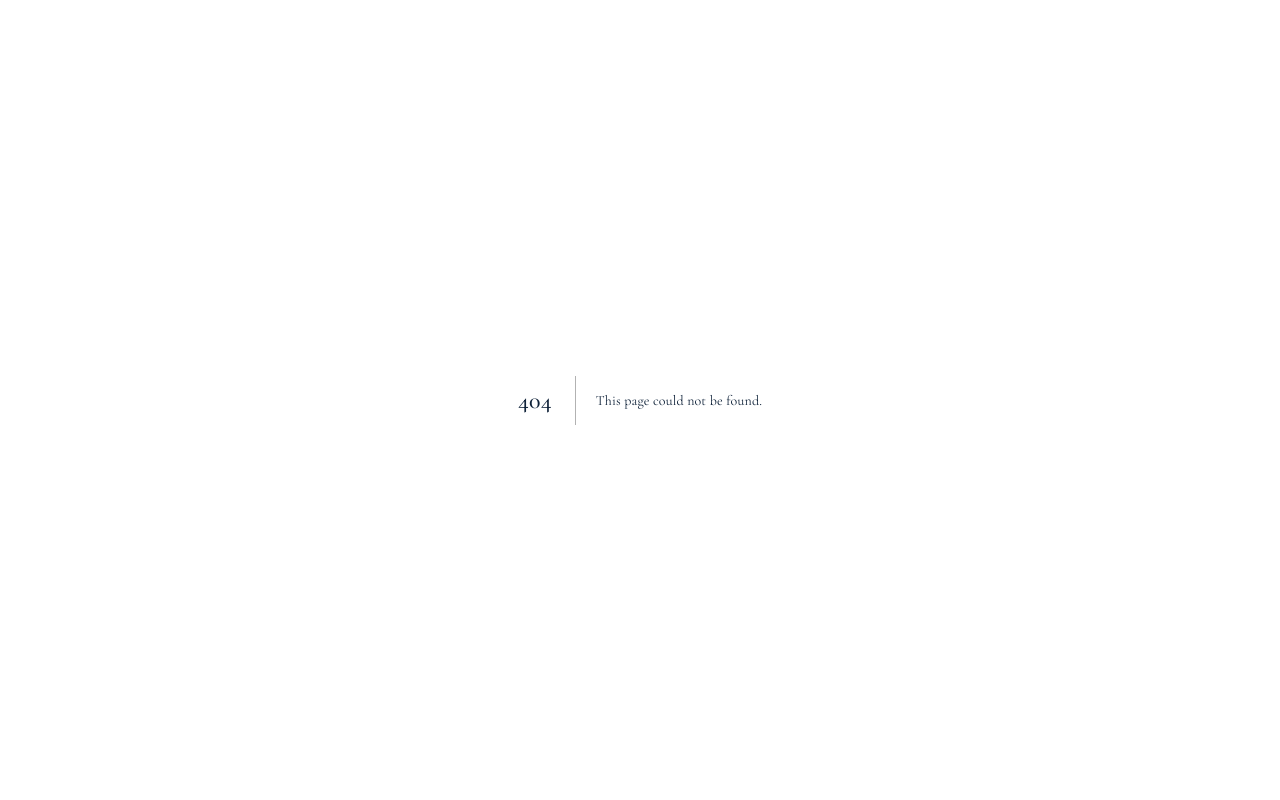
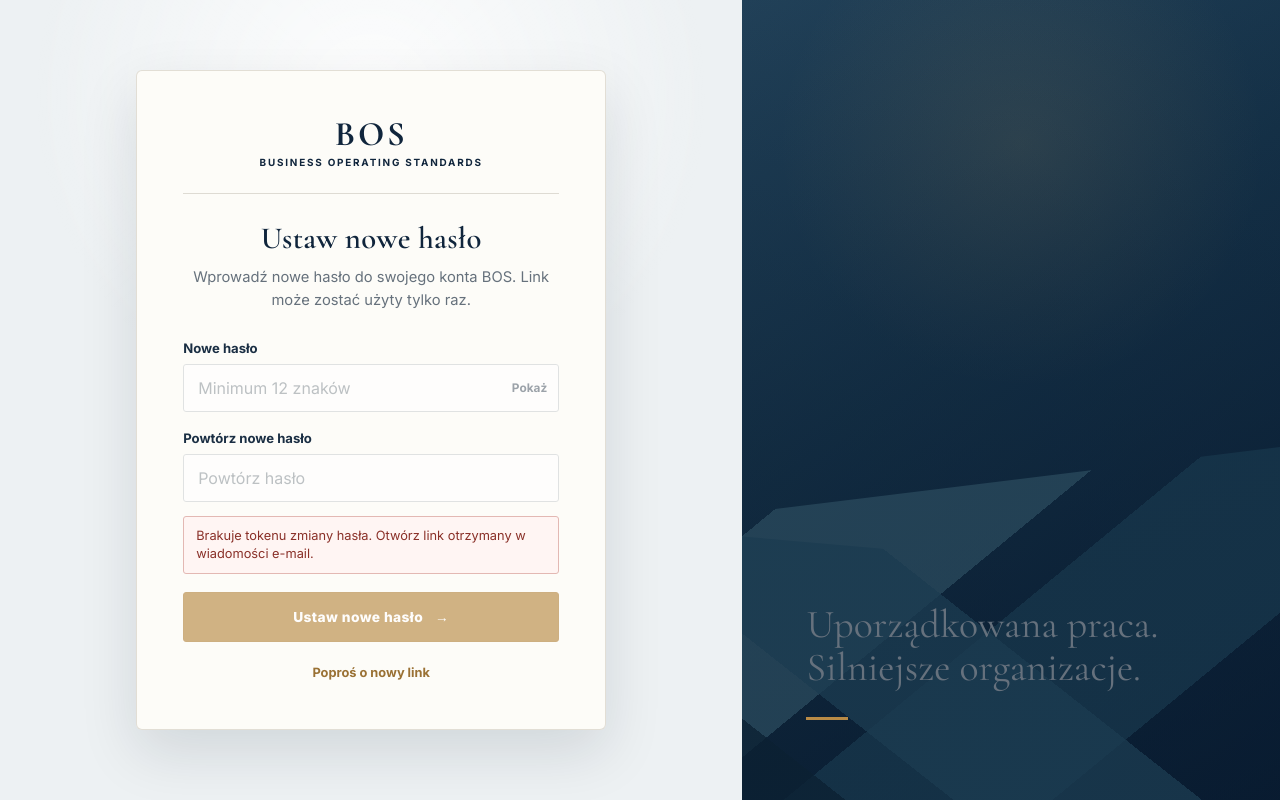
Before and after one commit to vernegroup/bos-platform, a Next.js app: page /reset-password in a window 1280 px wide. Before the commit this address had no page. Built offline with nearby package versions, Linux system fonts and the light colour scheme; no server answers.

Commit message:
LOGIN-09 add reset password page

```diff
--- /dev/null
+++ b/app/reset-password/page.tsx
@@ -0,0 +1,37 @@
+import Link from "next/link";
+import { redirect } from "next/navigation";
+import { auth } from "@/auth";
+import ResetPasswordForm from "./ResetPasswordForm";
+import "../login/login.css";
+import "../forgot-password/reset.css";
+
+type ResetPasswordPageProps = { searchParams: Promise<{ token?: string }> };
+
+export default async function ResetPasswordPage({ searchParams }: ResetPasswordPageProps) {
+  const session = await auth();
+  if (session?.user) redirect("/app");
+  const { token = "" } = await searchParams;
+
+  return (
+    <main className="bos-login">
+      <section className="bos-login-auth" aria-label="Ustawianie nowego hasła BOS">
+        <section className="bos-login-panel" aria-labelledby="bos-reset-title">
+          <Link href="/" className="bos-login-brand" aria-label="BOS — strona publiczna">
+            <span className="bos-login-brand-name">BOS</span>
+            <span className="bos-login-brand-subtitle">BUSINESS OPERATING STANDARDS</span>
+          </Link>
+          <div className="bos-login-rule" aria-hidden="true" />
+          <div className="bos-login-copy">
+            <h1 id="bos-reset-title">Ustaw nowe hasło</h1>
+            <p>Wprowadź nowe hasło do swojego konta BOS. Link może zostać użyty tylko raz.</p>
+          </div>
+          <ResetPasswordForm token={token} />
+        </section>
+      </section>
+      <aside className="bos-login-brand-panel" aria-label="Business Operating Standards">
+        <div className="bos-login-brand-backdrop" aria-hidden="true" />
+        <div className="bos-login-brand-message"><p>Uporządkowana praca.<br />Silniejsze organizacje.</p><span aria-hidden="true" /></div>
+      </aside>
+    </main>
+  );
+}
```
